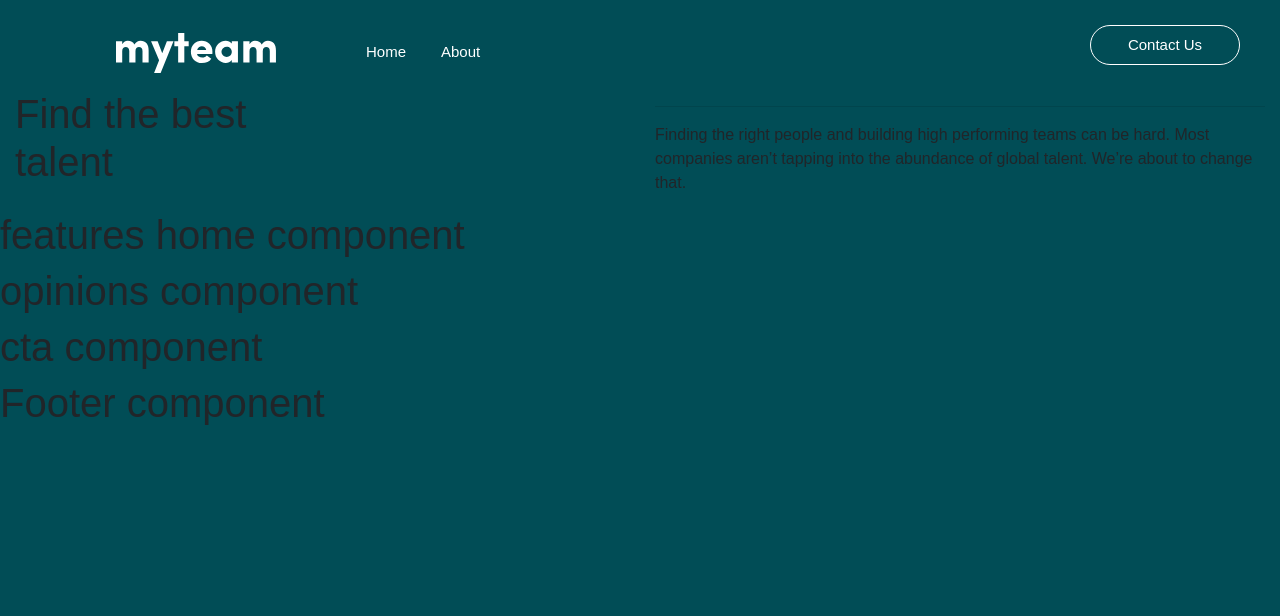
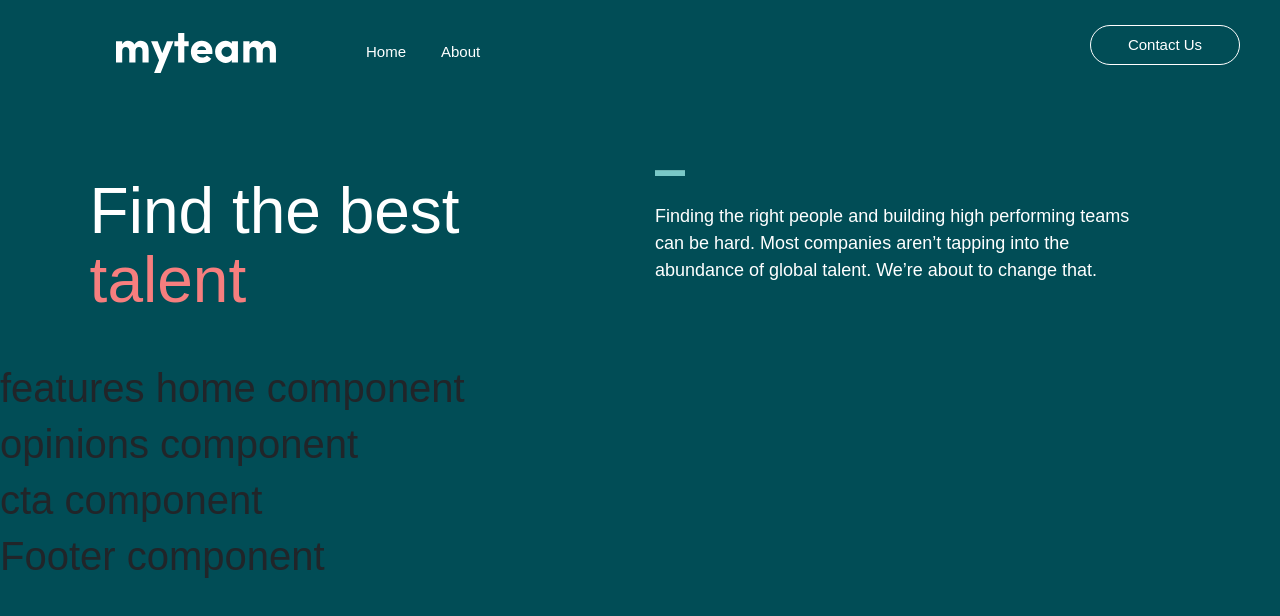
Before and after one commit to clf94-dev/myteam-vue, a Vue app: page / in a window 1280 px wide. Shown: the top 616 px of the page. Built offline with nearby package versions, Linux system fonts and the light colour scheme.

Commit message:
added styl;e to TopHome component

```diff
--- a/src/components/TopHome.vue
+++ b/src/components/TopHome.vue
@@ -2,9 +2,9 @@
 <b-container fluid class="topHome-section">
     <b-row>
         <b-col class="title-col" xs="12" sm="12" md="6" lg="6">
-            <h1>Find the best
-                <h1 class='color'>talent</h1>
-            </h1>
+            <h1>Find the best </h1>
+            <h1 class='color'>talent</h1>
+
         </b-col>
         <b-col class="text-col" xs="12" sm="12" md="6" lg="6">
             <hr />
@@ -21,5 +21,69 @@ export default {
 </script>
 
 <style scoped>
+.topHome-section {
+    padding: 5% 7%;
+}
 
+@media screen and (max-width: 756px) {
+    .topHome-section .title-col {
+        text-align: center;
+        margin-bottom: 30px;
+    }
+}
+
+.topHome-section .title-col h1 {
+    font-size: 64px;
+    font-weight: 300;
+    color: white;
+    line-height: 1.5rem;
+    margin-top: 45px;
+
+}
+
+.topHome-section .title-col h1.color {
+    color: #f67e7e;
+}
+
+@media screen and (max-width: 756px) {
+    .topHome-section .text-col {
+        text-align: center;
+    }
+}
+
+.topHome-section .text-col hr {
+    margin-left: 0;
+    width: 30px;
+    height: 5px;
+    background-color: #79c8c7;
+    color: #79c8c7;
+    margin-bottom: 5%;
+}
+
+@media screen and (max-width: 756px) {
+    .topHome-section .text-col hr {
+        display: none;
+    }
+}
+
+@media screen and (max-width: 1080px) {
+    .topHome-section .text-col hr {
+        margin-top: 5%;
+        margin-bottom: 15%;
+    }
+
+}
+
+.topHome-section .text-col p {
+    font-size: 18px;
+    font-family: "Livvic", sans-serif;
+    color: white;
+    padding-right: 11%;
+}
+
+@media screen and (max-width: 756px) {
+    .topHome-section .text-col p {
+        padding-right: 6% !important;
+    }
+}
 </style>
```
